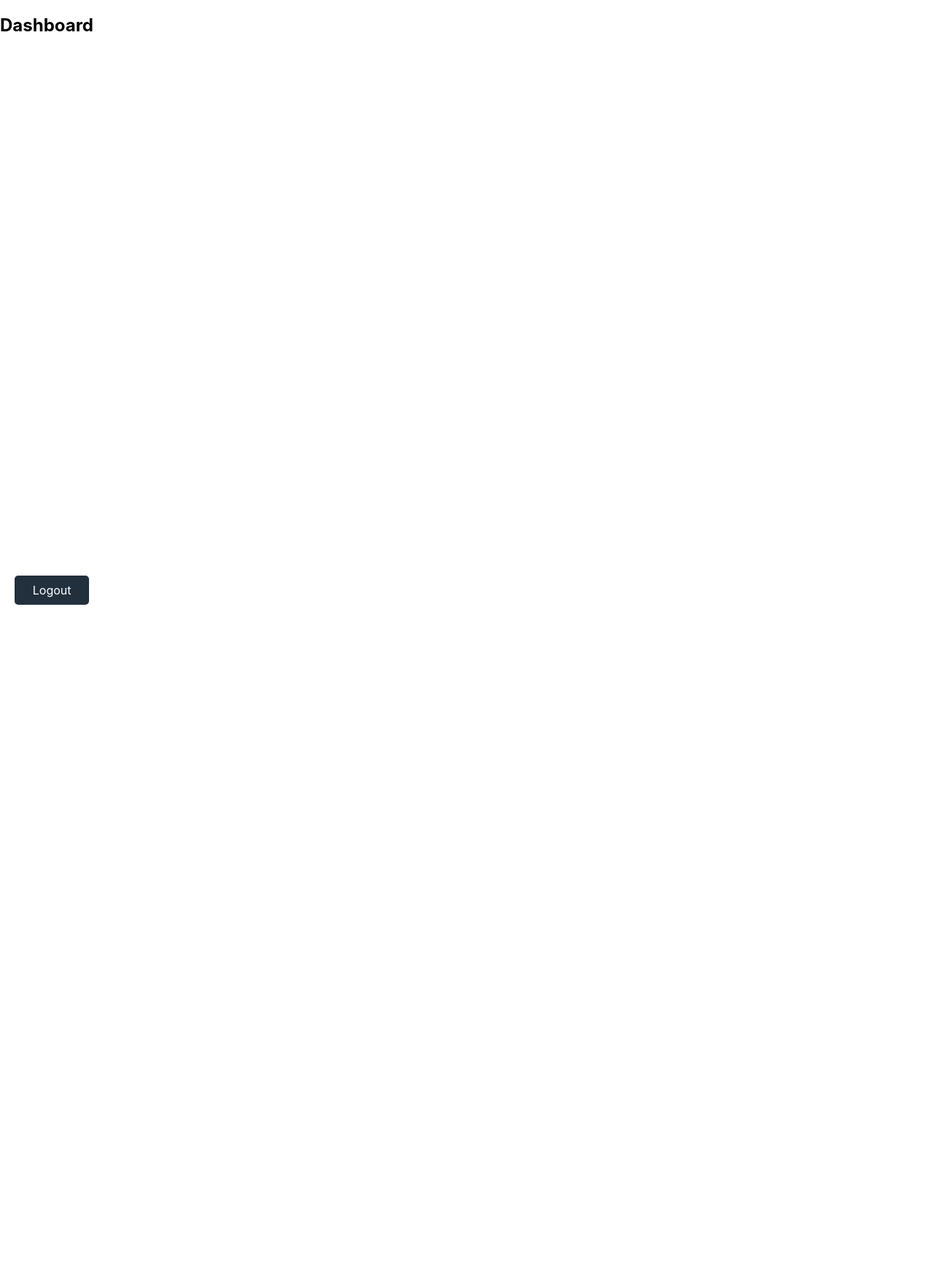
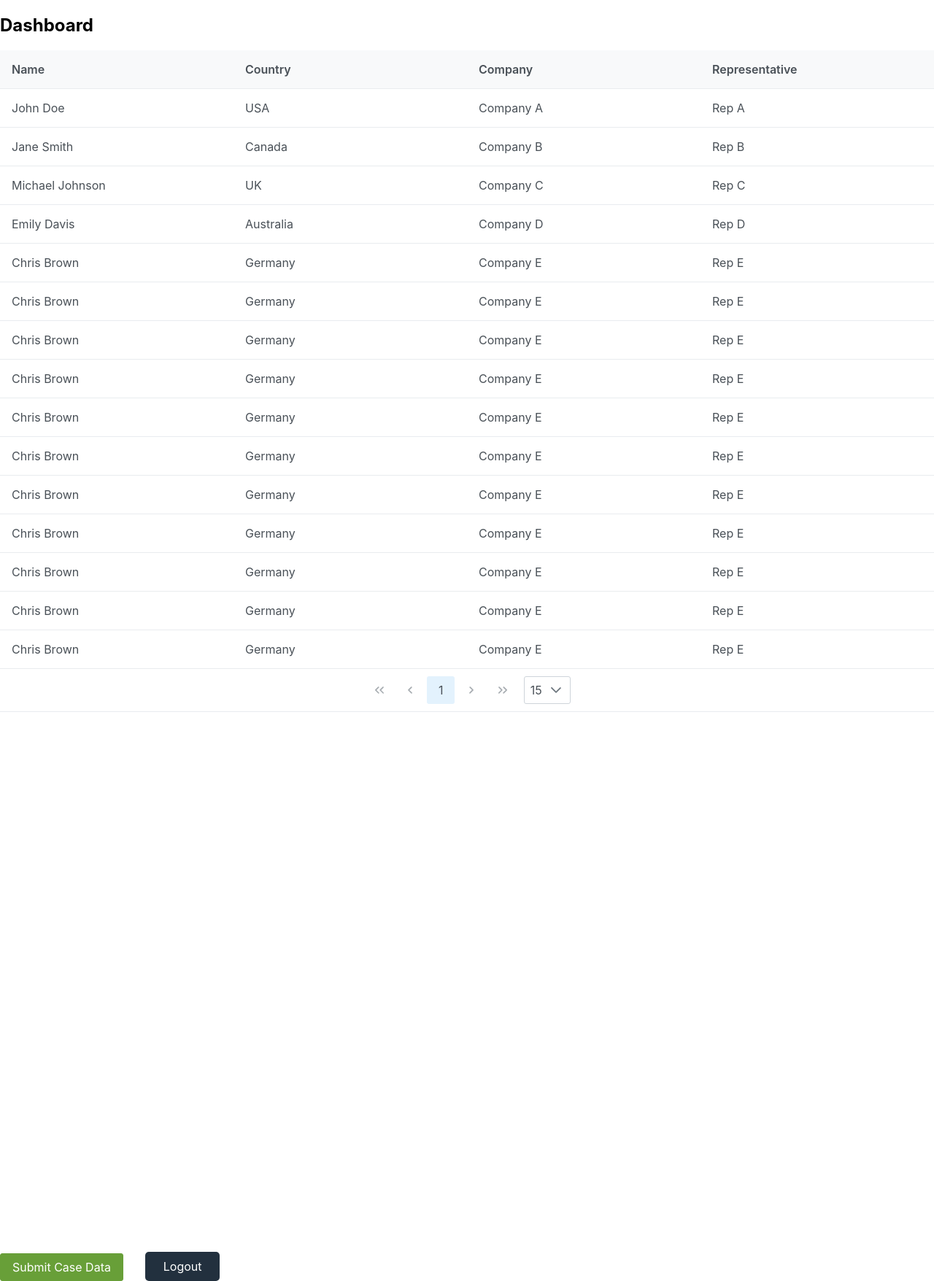
Before and after one commit to derf567/Case-Records, a React (Create React App) app: page /dashboard in a window 1280 px wide. Shown: the whole page at 73% size. Before the commit the page ends 829 px from the top, so only its background shows below. Built offline with nearby package versions, Linux system fonts and the light colour scheme.

Commit message:
Update Dashboard.jsx

```diff
--- a/src/components/Dashboard.jsx
+++ b/src/components/Dashboard.jsx
@@ -2,24 +2,100 @@ import React from 'react';
 import { logoutUser } from "../firebase/authService";
 import { useNavigate } from "react-router-dom";
 import { Button } from 'primereact/button';
+import { DataTable } from 'primereact/datatable';
+import { Column } from 'primereact/column';
+import { addDoc, collection } from 'firebase/firestore';
+import { db } from '../firebase/firebase-config';
 import './css/Dashboard.css'; // Import your CSS file
 
 const Dashboard = () => {
   const navigate = useNavigate();
 
+  // Dummy data to be submitted
+  const dummyData = {
+    assignedJudge: 'Fred',
+    caseNumber: '123',
+    dataField: 'Criminal',
+    trialDate: '2025-02-11',
+    hearing: 'Pending',
+    nature: 'Theft',
+    title: 'State vs John Doe'
+  };
+
+  // Handle Logout
   const handleLogout = async () => {
     await logoutUser();
     navigate("/");
   };
 
+  // Submit dummy data to Firestore
+  const handleSubmit = async () => {
+    try {
+      // Add dummy data to the Firestore "CaseFile" collection
+      await addDoc(collection(db, 'CaseFile'), dummyData);
+
+      alert('Case data has been submitted successfully!');
+    } catch (error) {
+      console.error('Error adding document: ', error);
+      alert('Error submitting data');
+    }
+  };
+
+  // Static data for demonstration
+  const customers = [
+    { id: 1, name: 'John Doe', country: { name: 'USA' }, company: 'Company A', representative: { name: 'Rep A' } },
+    { id: 2, name: 'Jane Smith', country: { name: 'Canada' }, company: 'Company B', representative: { name: 'Rep B' } },
+    { id: 3, name: 'Michael Johnson', country: { name: 'UK' }, company: 'Company C', representative: { name: 'Rep C' } },
+    { id: 4, name: 'Emily Davis', country: { name: 'Australia' }, company: 'Company D', representative: { name: 'Rep D' } },
+    { id: 5, name: 'Chris Brown', country: { name: 'Germany' }, company: 'Company E', representative: { name: 'Rep E' } },
+    { id: 6, name: 'Chris Brown', country: { name: 'Germany' }, company: 'Company E', representative: { name: 'Rep E' } },
+    { id: 7, name: 'Chris Brown', country: { name: 'Germany' }, company: 'Company E', representative: { name: 'Rep E' } },
+    { id: 8, name: 'Chris Brown', country: { name: 'Germany' }, company: 'Company E', representative: { name: 'Rep E' } },
+    { id: 9, name: 'Chris Brown', country: { name: 'Germany' }, company: 'Company E', representative: { name: 'Rep E' } },
+    { id: 10, name: 'Chris Brown', country: { name: 'Germany' }, company: 'Company E', representative: { name: 'Rep E' } },
+    { id: 11, name: 'Chris Brown', country: { name: 'Germany' }, company: 'Company E', representative: { name: 'Rep E' } },
+    { id: 12, name: 'Chris Brown', country: { name: 'Germany' }, company: 'Company E', representative: { name: 'Rep E' } },
+    { id: 13, name: 'Chris Brown', country: { name: 'Germany' }, company: 'Company E', representative: { name: 'Rep E' } },
+    { id: 14, name: 'Chris Brown', country: { name: 'Germany' }, company: 'Company E', representative: { name: 'Rep E' } },
+    { id: 15, name: 'Chris Brown', country: { name: 'Germany' }, company: 'Company E', representative: { name: 'Rep E' } },
+  ];
+
   return (
     <div>
       <h2>Dashboard</h2>
-      <Button
-        label="Logout"
-        onClick={handleLogout}
-        className="custom-logout-button" // Use your custom class
-      />
+
+      <div className="card" style={{ marginTop: '20px' }}>
+        <DataTable
+          value={customers}
+          paginator
+          rows={15}
+          rowsPerPageOptions={[5, 10, 15, 50]}
+          tableStyle={{ minWidth: '50rem' }}
+          className="custom-data-table" // Custom class for styling
+        >
+          <Column field="name" header="Name" style={{ width: '25%' }}></Column>
+          <Column field="country.name" header="Country" style={{ width: '25%' }}></Column>
+          <Column field="company" header="Company" style={{ width: '25%' }}></Column>
+          <Column field="representative.name" header="Representative" style={{ width: '25%' }}></Column>
+        </DataTable>
+      </div>
+
+      <div style={{ marginTop: '20px' }}>
+        {/* Button to submit the dummy case data */}
+        <Button
+          label="Submit Case Data"
+          onClick={handleSubmit}
+          className="p-button p-button-success"
+          style={{ marginRight: '10px' }} // Optional margin for spacing
+        />
+
+        {/* Button to log out */}
+        <Button
+          label="Logout"
+          onClick={handleLogout}
+          className="custom-logout-button" // Use your custom class
+        />
+      </div>
     </div>
   );
 };
```
